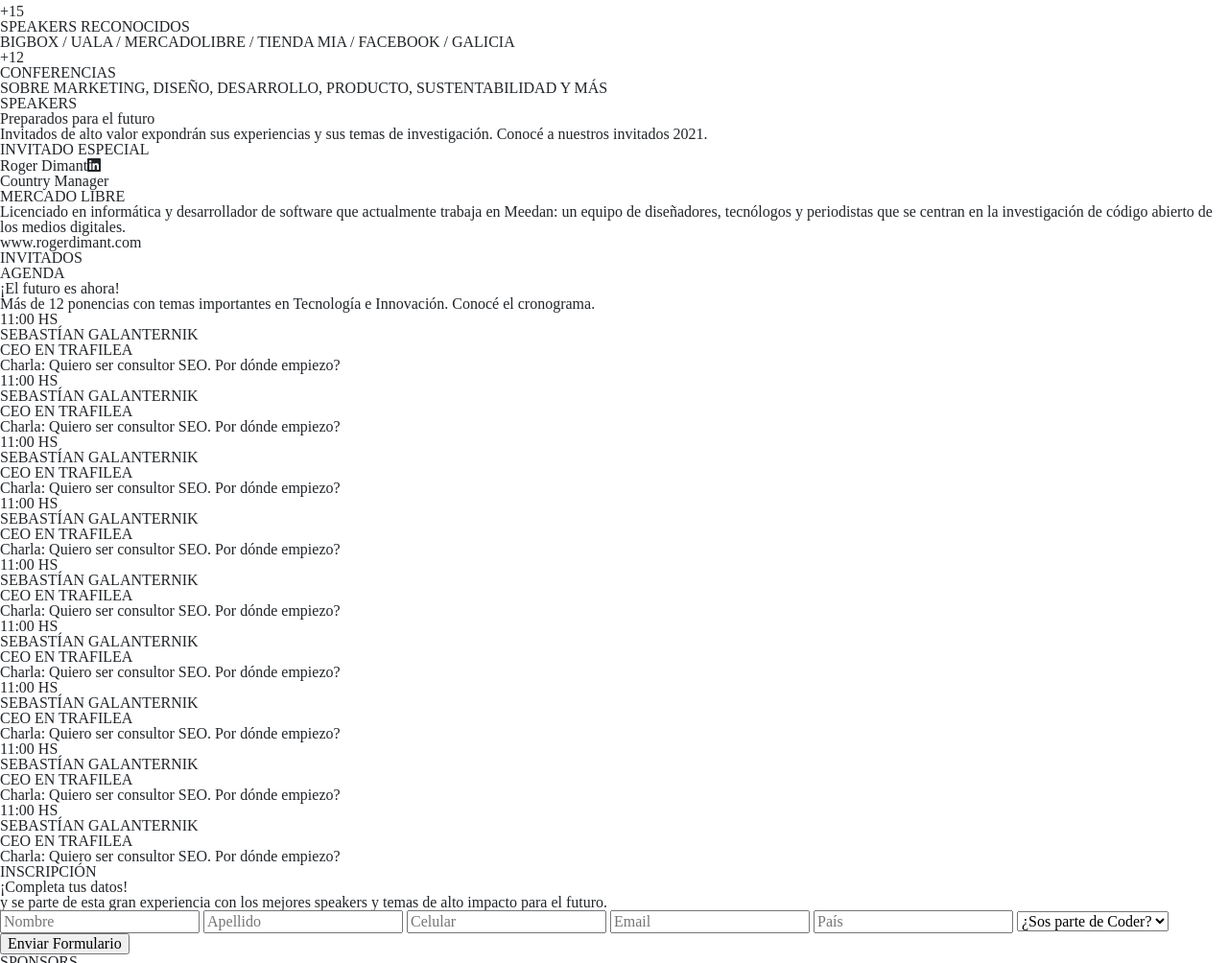
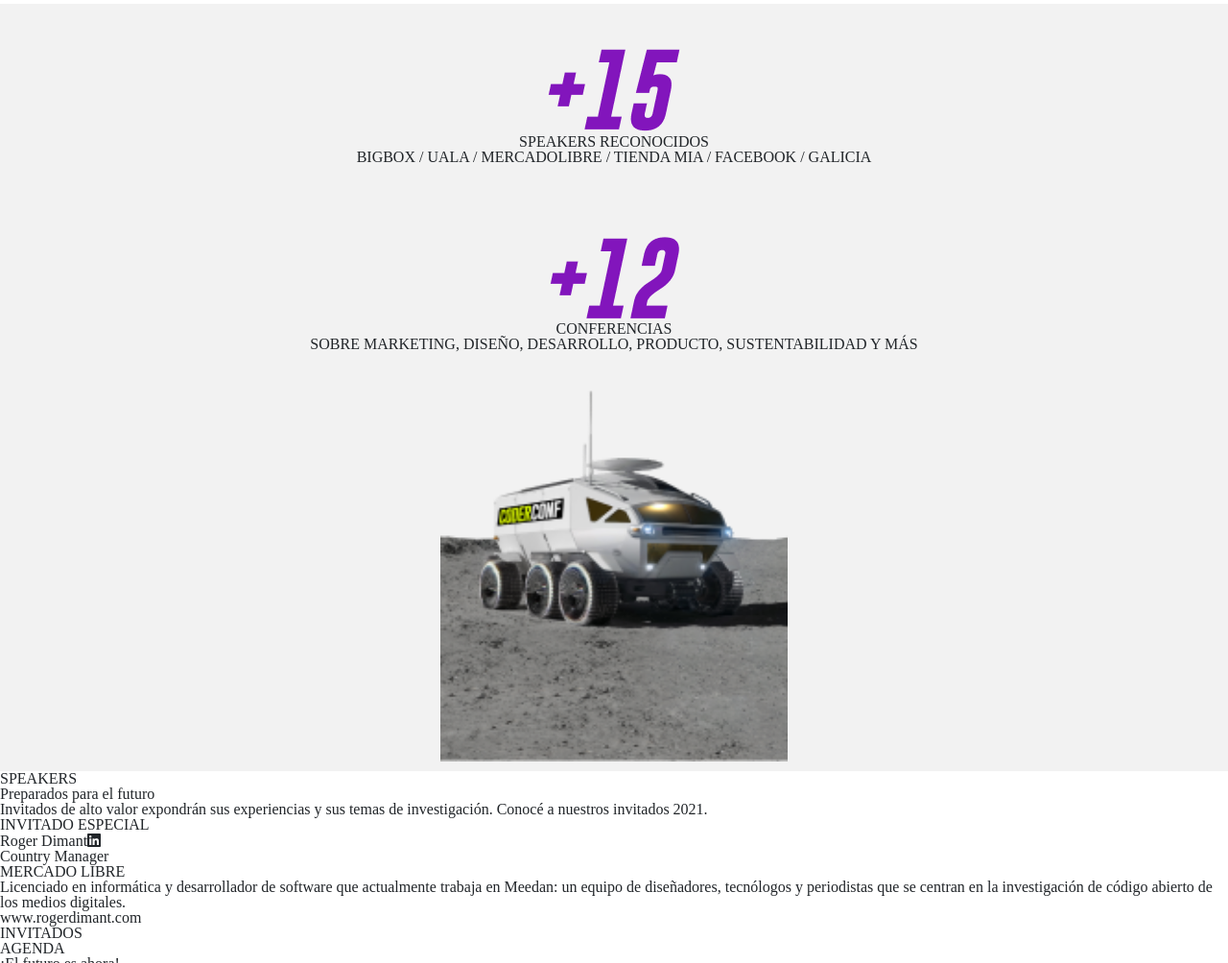
Before and after one commit to michelsalinas26/CoderConf, a website: page index.html in a window 1280 px wide. Shown: the part 1596-2600 px from the top of the page at 96% size. Drawn offline with nearby package versions, Linux system fonts and the light colour scheme.

Commit message:
Se modifico threePage.scss, se agregó imágenes y se importo al main

```diff
--- a/index.html
+++ b/index.html
@@ -67,22 +67,20 @@
         </div>
     </section>
     <!-- Tercera página (speaker + conferncia + logo) -->
-    <section>
-        <article>
-            <div>
-                <h2>+15</h2>
-                <h3>SPEAKERS RECONOCIDOS</h3>
-                <h4>BIGBOX / UALA / MERCADOLIBRE / TIENDA MIA / FACEBOOK / GALICIA</h4>
-            </div>
-            <div>
-                <h2>+12</h2>
-                <h3>CONFERENCIAS</h3>
-                <h4>SOBRE MARKETING, DISEÑO, DESARROLLO, PRODUCTO, SUSTENTABILIDAD Y MÁS</h4>
-            </div>
-            <div>
-                <!-- <img src="./images/movil jaxa 2.png" alt="Triangulo"> -->
-            </div>
-        </article>
+    <section class="threePage">
+        <div class="threePage-logo">
+            <h2><img src="./images/+15Violeta.png" alt="Logo +15"></h2>
+            <h3 class="threePage-logo-h3">SPEAKERS RECONOCIDOS</h3>
+            <h4 class="threePage-logo-h4">BIGBOX / UALA / MERCADOLIBRE / TIENDA MIA / FACEBOOK / GALICIA</h4>
+        </div>
+        <div class="threePage-logo">
+            <h2 class="threePage-logo-h2"><img src="./images/+12Violeta.png" alt="Logo +12"></h2>
+            <h3 class="threePage-logo-h3">CONFERENCIAS</h3>
+            <h4 class="threePage-logo-h4">SOBRE MARKETING, DISEÑO, DESARROLLO, PRODUCTO, SUSTENTABILIDAD Y MÁS</h4>
+        </div>
+        <div class="threePage-imagen">
+            <img src="./images/autoEspacialMobile.png" alt="Imagen de auto espacial">
+        </div>
     </section>
     <!-- Cuarta página (Speakers + Invitado especial + invitados) -->
     <section>
--- a/scss/_threePage.scss
+++ b/scss/_threePage.scss
@@ -0,0 +1,30 @@
+.threePage {
+    grid-area: threePage;
+    padding: 10px;
+    width: 100%;
+    height: 100vh;
+    background-color: #F2F2F2;
+    .threePage-logo {
+        height: 25%;
+        display: flex;
+        flex-direction: column;
+        align-items: center;
+        justify-content: center;
+        .threePage-logo-h2 img {}
+        .threePage-logo-h3 {
+            text-align: center;
+        }
+        .threePage-logo-h4 {
+            text-align: center;
+        }
+    }
+    .threePage-imagen {
+        height: 50%;
+        display: flex;
+        justify-content: center;
+    }
+    .threePage-imagen {
+        background-position: center;
+        background-repeat: no-repeat;
+    }
+}
--- a/scss/main.scss
+++ b/scss/main.scss
@@ -1,3 +1,4 @@
 @import "reset";
 @import "onePage";
 @import "twoPage";
+@import "threePage";
```
Also changed, not shown: css/style.css, images/autoEspacialMobile.png (added), 1 other file.
